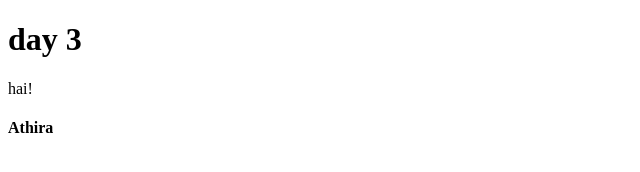
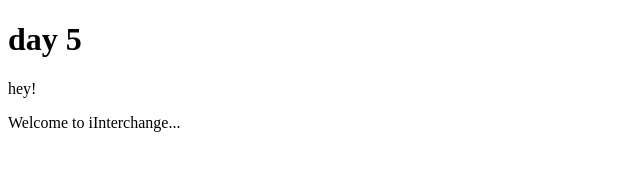
Before and after one commit to Athira-Jayakumar/New_project123, a plain HTML site: page index.html in a window 1280 px wide. Shown: the whole page, without its empty margins (0-640 px from the left). Drawn offline with Linux system fonts and the light colour scheme.

Commit message:
Update index.html

```diff
--- a/index.html
+++ b/index.html
@@ -4,8 +4,9 @@
         <title>github</title>
     </head>
     <body>
-        <h1>day 3</h1>
-        <p>hai!</p>
-        <h4>Athira</h4>
+        <h1>day 5</h1>
+        <p>hey!</p>
+
+        <p>Welcome to iInterchange...</p>
     </body>
 </html>
```
